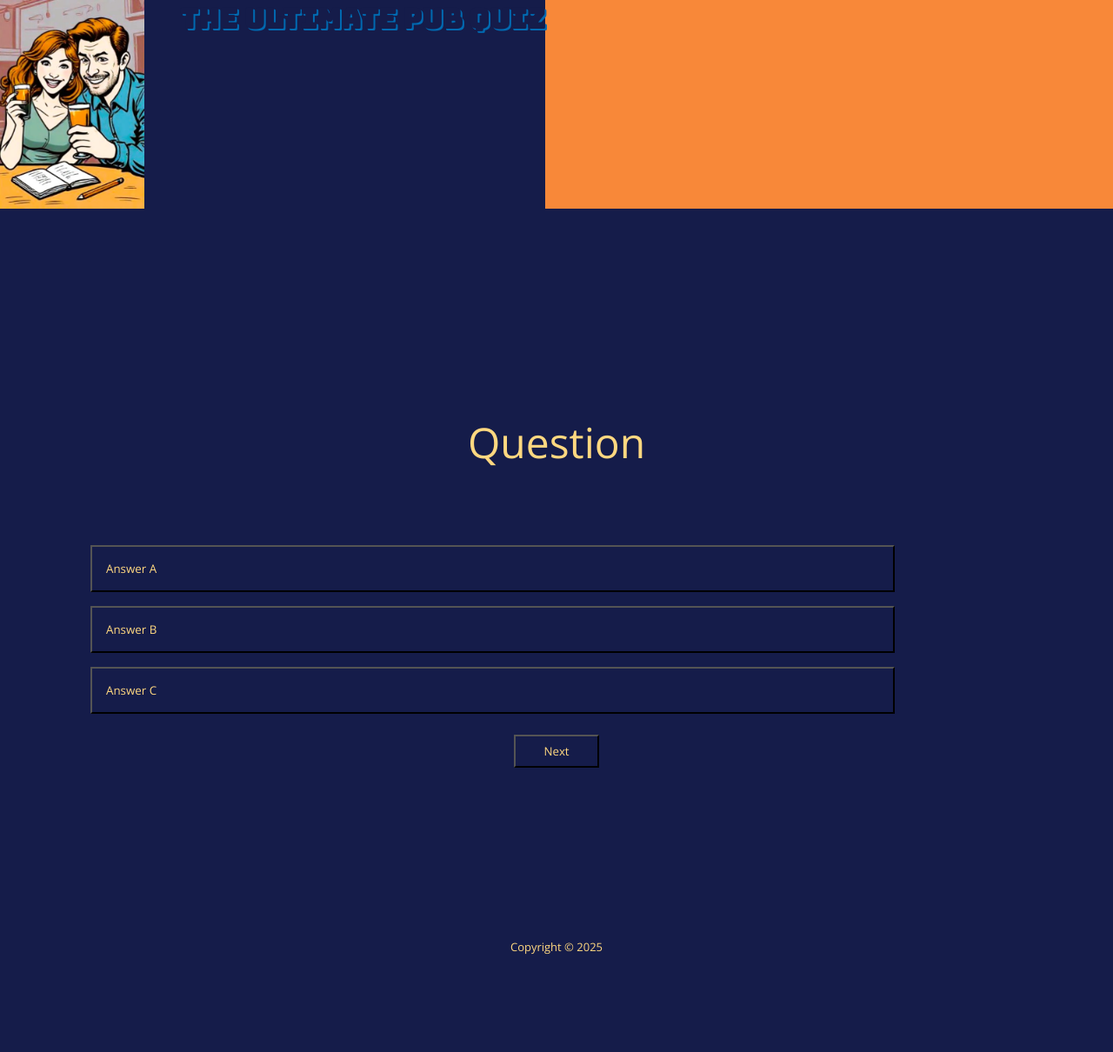
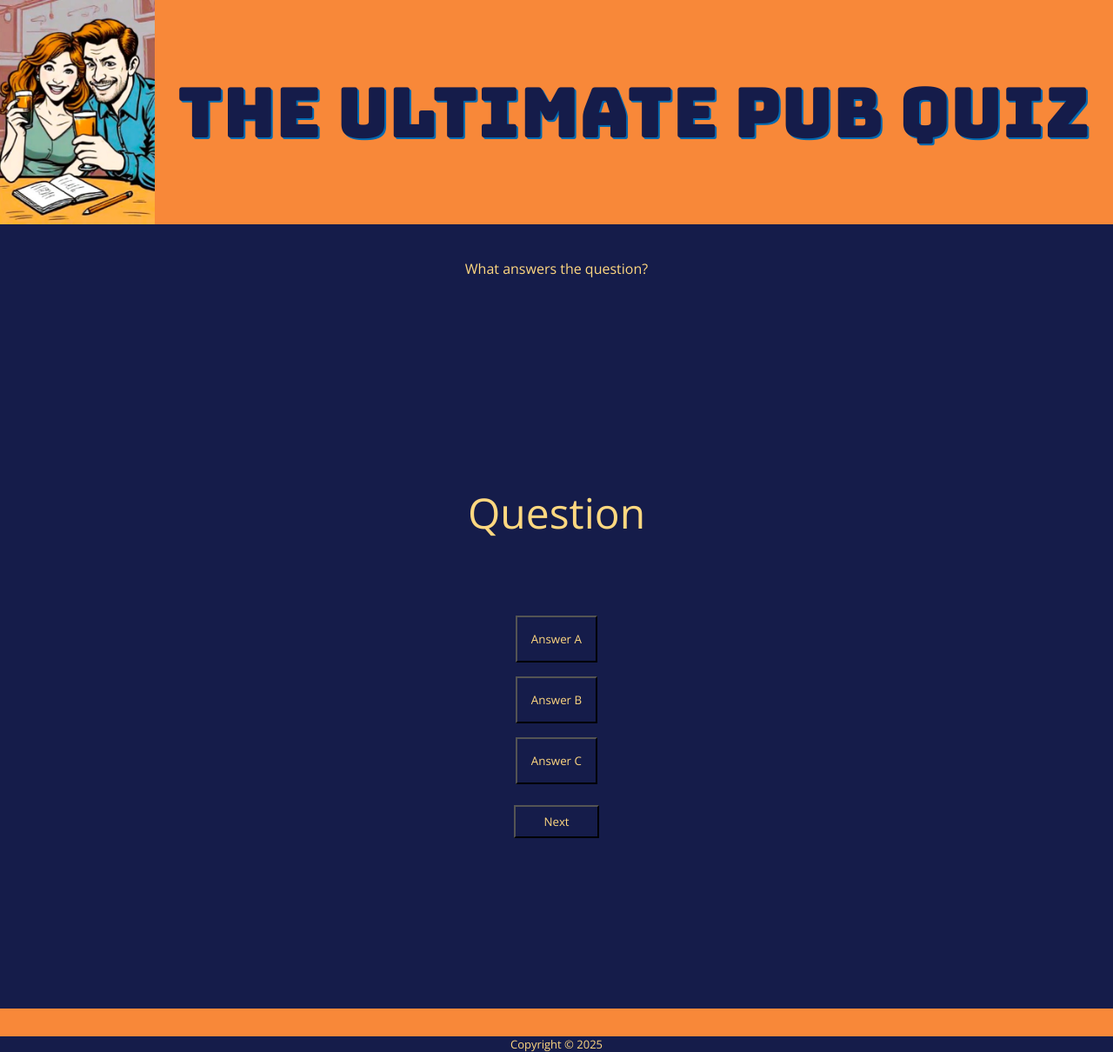
Before and after one commit to CSS-Angie/pub-quiz-challenge, a plain HTML site: page the-pub-quiz-challenge.html in a window 1280 px wide. Shown: the whole page at 87% size. Before the commit the page ends 1098 px from the top, so only its background shows below. Drawn offline with nearby package versions, Linux system fonts and the light colour scheme.

Commit message:
fix header - add favicon

```diff
--- a/assets/css/style.css
+++ b/assets/css/style.css
@@ -36,12 +36,7 @@ header {
     margin-bottom: 40px;
 }
 
-h1 {
-    font-family: var(--secondary-font);
-    color: var(--primary-color);
-    text-shadow: 2px 2px var(--secondary-color);
-}
-
+h1,
 h2 {
     font-size: 3rem;
     font-weight: 300;
@@ -50,6 +45,14 @@ h2 {
 
 p {
     font-weight:300;
+}
+
+footer {
+    margin-top: auto;
+    background-color: var(--contrast-color);
+    color: var(--primary-color);
+    font-size: small;
+    padding-top: 2rem;
 }
 
 
@@ -67,12 +70,22 @@ p {
 #hero img {
     display: flex;
     flex-direction: column;
-    width: 80%;
+    width: 100%;
+    background-color: var(--contrast-color);
+    align-items: flex-start;
 }
 
-.title {
+#hero .title {
     display: flex;
     flex-direction: column;
+    font-family: var(--secondary-font);
+    color: var(--primary-color);
+    text-shadow: 2px 2px var(--secondary-color);
+    background-color: var(--contrast-color);
+    align-items: center;
+    justify-content: center;
+    width: 100%;
+    font-size: 2.3rem;
 }
 
 .intro-text {
@@ -127,16 +140,6 @@ p {
     background-color: var(--primary-color);
 }
 
-footer {
-    display: flex;
-    flex-direction: column;
-    margin-top: auto;
-    background-color: var(--contrast-color);
-    color: var(--primary-color);
-    font-size: small;
-    max-height: 35px;
-}
-
 /* CSS Page the-pub-quiz-challenge
 */
 #question-area {
@@ -148,17 +151,19 @@ footer {
     align-items: center;
 }
 
+.header-questionpage {
+    font-size: medium;
+}
+
 #question {
-    width: 80%;
+
 }
 
 #image-area {
-    width: 85%;
-    border: 1px solid (var(--contrast-color))
+    border: 1px solid (var--contrast-color);
 }
 
 #answer-area {
-    width: 85%;
     display: flex;
     flex-direction: column;
     margin: 1rem;
@@ -167,7 +172,6 @@ footer {
 .button-answer {
     display: flex;
     flex-direction: column;
-    width: 85%;
     padding: 1rem;
     margin: 0.5rem;
     text-decoration: none;
@@ -175,7 +179,7 @@ footer {
 
 .button-answer:hover {
     cursor: pointer;
-    box-shadow: 0.5rem 1.5rem var(--secondary-color) 0.5;
+    box-shadow: 0.5rem 1.5rem rgb(248, 136, 57) 0.7;
 }
 
 
@@ -211,7 +215,9 @@ footer {
 /* responsive CSS */
 
 @media only screen and (min-width: 600px) {
-
+    #hero .title {
+        font-size: 3rem;
+    }
 }
 
 @media only screen and (min-width: 768px) {
@@ -221,6 +227,10 @@ footer {
 }
 
 @media only screen and (min-width: 1024px) {
+    #hero .title {
+        font-size: 5rem;
+    }
+
     .input-name {
         width: 45%;
 }
--- a/the-pub-quiz-challenge.html
+++ b/the-pub-quiz-challenge.html
@@ -17,6 +17,9 @@
     </script>
 
     <!--Favicons by favicon.io-->
+    <link rel="apple-touch-icon" sizes="180x180" href="assets/favicon/apple-touch-icon.png">
+    <link rel="icon" type="image/png" sizes="32x32" href="assets/favicon/favicon-32x32.png">
+    <link rel="icon" type="image/png" sizes="16x16" href="assets/favicon/favicon-16x16.png">
 
     <link href="assets/css/style.css" rel="stylesheet">
 
@@ -28,15 +31,12 @@
     <!--Hero section-->
     <header>
       <div id="hero">
-        <div>
-          <img src="/assets/images/logo-pub-quiz.png" alt="Logo of The Ultimate Pub Quiz">
-        </div>
-        <div>
-          <h1 class="title">The Ultimate Pub Quiz</h1>
-        </div>
+      <div><img src="/assets/images/logo-pub-quiz.png" alt="Logo of The Ultimate Pub Quiz"></div>
+      <div class="title">The Ultimate Pub Quiz</div>
       </div>
-    </header>
+  </header>
     <main id="question-page-main">
+      <h1 class="header-questionpage">What answers the question?</h1>
       <div id="question-area">
         <div id="question">
           <h2>Question</h2>
@@ -58,7 +58,5 @@
       <p>Copyright © 2025</p>
     </footer>
     <script src="assets/js/script.js"></script>
-
-    <script src="assets/js/script.js"></script>
   </body>
 </html>
```
Also changed, not shown: index.html (+6 -2 lines), result.html (+8 -2 lines), assets/favicon/apple-touch-icon.png (added), assets/favicon/favicon-16x16.png (added), assets/favicon/favicon-32x32.png (added).
